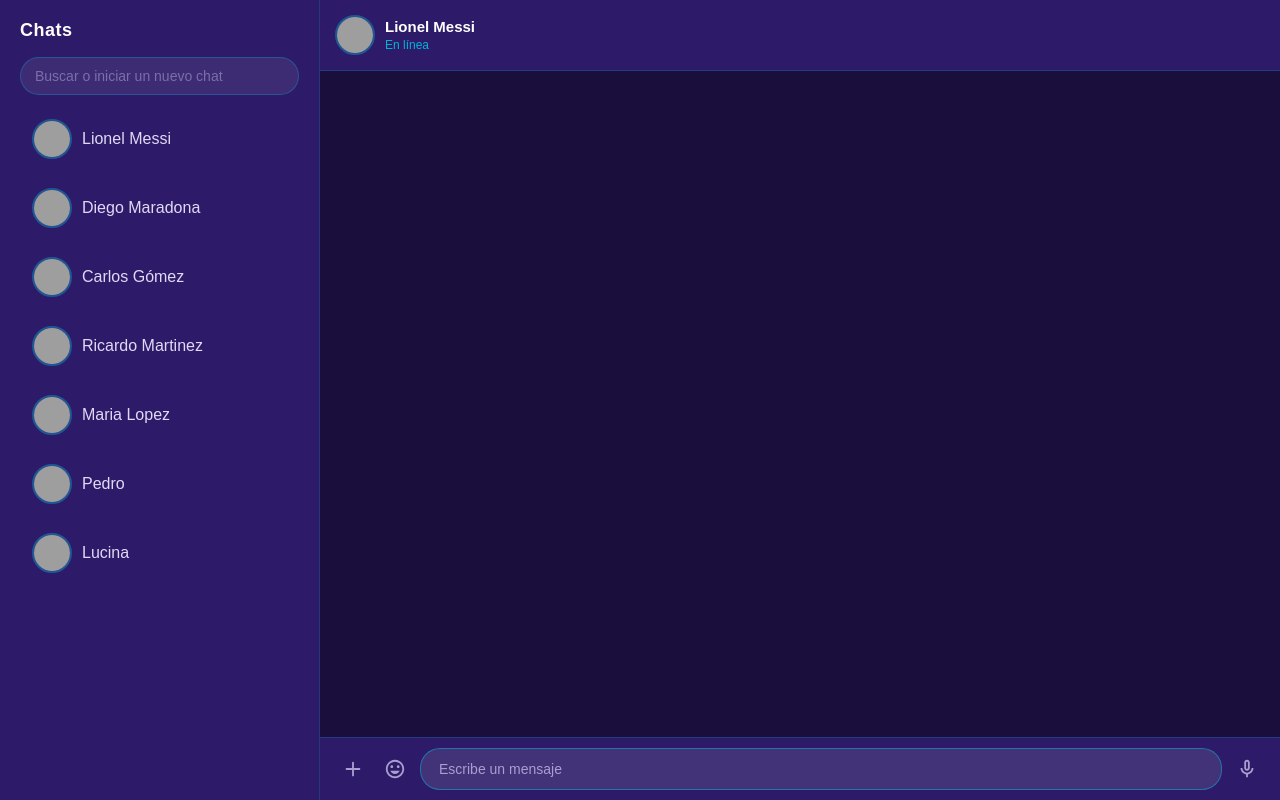
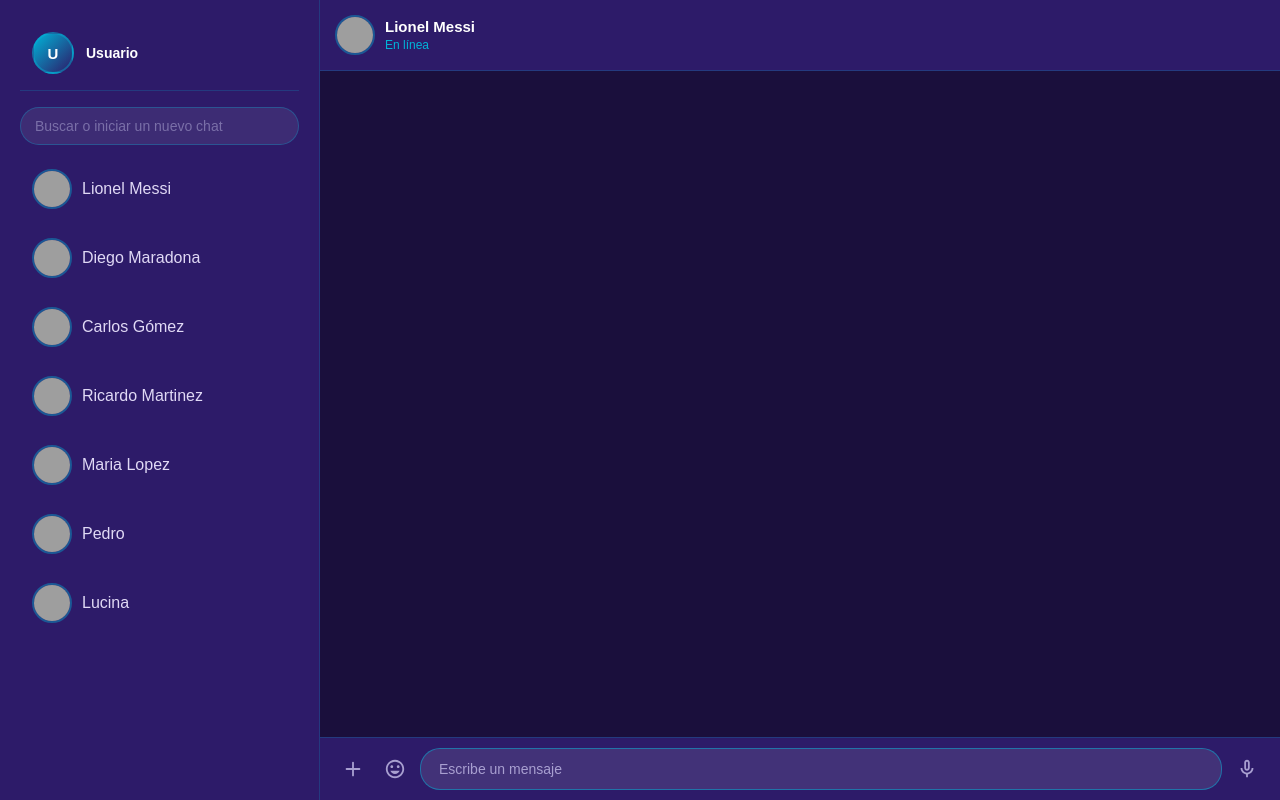
Before and after one commit to jjonathanluna01-oss/clon-wsp, a React (Vite) app: page /chat/1 in a window 1280 px wide. Built offline with nearby package versions, Linux system fonts and the light colour scheme; grey boxes are pictures that could not be loaded.

Commit message:
perfil de usuario

```diff
--- a/src/components/sidebar.jsx
+++ b/src/components/sidebar.jsx
@@ -6,6 +6,18 @@
     const [searchParams, setSearchParams] = useSearchParams();
     const { id: activeId } = useParams();
     const search = searchParams.get("search") || "";
+
+    // Leer usuario del sessionStorage
+    const userRaw = sessionStorage.getItem("user");
+    const user = userRaw ? JSON.parse(userRaw) : { nombre: "Usuario", telefono: "" };
+
+    // Iniciales del nombre para el avatar
+    const initials = user.nombre
+        .split(" ")
+        .map((n) => n[0])
+        .join("")
+        .toUpperCase()
+        .slice(0, 2);
 
     const handleSearch = (e) => {
         const value = e.target.value;
@@ -22,7 +34,14 @@
 
     return (
         <div className="sidebar">
-            <h2>Chats</h2>
+            {/* Header del usuario */}
+            <div className="sidebar-user">
+                <div className="sidebar-user-avatar">{initials}</div>
+                <div className="sidebar-user-info">
+                    <span className="sidebar-user-name">{user.nombre}</span>
+                    <span className="sidebar-user-phone">{user.telefono}</span>
+                </div>
+            </div>
 
             <form onSubmit={(e) => e.preventDefault()} className="search-form">
                 <input
--- a/src/index.css
+++ b/src/index.css
@@ -39,6 +39,52 @@
     color: #ffffff;
     font-size: 18px;
     letter-spacing: 0.5px;
+}
+
+/* SIDEBAR USER PROFILE */
+.sidebar-user {
+    display: flex;
+    align-items: center;
+    gap: 12px;
+    padding: 12px;
+    margin-bottom: 16px;
+    border-bottom: 1px solid rgba(0, 180, 216, 0.2);
+    padding-bottom: 16px;
+}
+
+.sidebar-user-avatar {
+    width: 42px;
+    height: 42px;
+    border-radius: 50%;
+    background: linear-gradient(135deg, #00b4d8, #2d1b69);
+    display: flex;
+    align-items: center;
+    justify-content: center;
+    font-size: 15px;
+    font-weight: 700;
+    color: #ffffff;
+    flex-shrink: 0;
+    border: 2px solid rgba(0, 180, 216, 0.4);
+}
+
+.sidebar-user-info {
+    display: flex;
+    flex-direction: column;
+    overflow: hidden;
+}
+
+.sidebar-user-name {
+    font-size: 14px;
+    font-weight: 600;
+    color: #ffffff;
+    white-space: nowrap;
+    overflow: hidden;
+    text-overflow: ellipsis;
+}
+
+.sidebar-user-phone {
+    font-size: 12px;
+    color: #7a6fa8;
 }
 
 .chat-item {
@@ -181,7 +227,6 @@
         opacity: 0;
         transform: translateY(5px);
     }
-
     to {
         opacity: 1;
         transform: translateY(0);
@@ -472,17 +517,8 @@
 }
 
 @keyframes splashPulse {
-
-    0%,
-    100% {
-        transform: scale(1);
-        opacity: 1;
-    }
-
-    50% {
-        transform: scale(1.05);
-        opacity: 0.85;
-    }
+    0%, 100% { transform: scale(1); opacity: 1; }
+    50% { transform: scale(1.05); opacity: 0.85; }
 }
 
 .splash-bar-wrapper {
```
